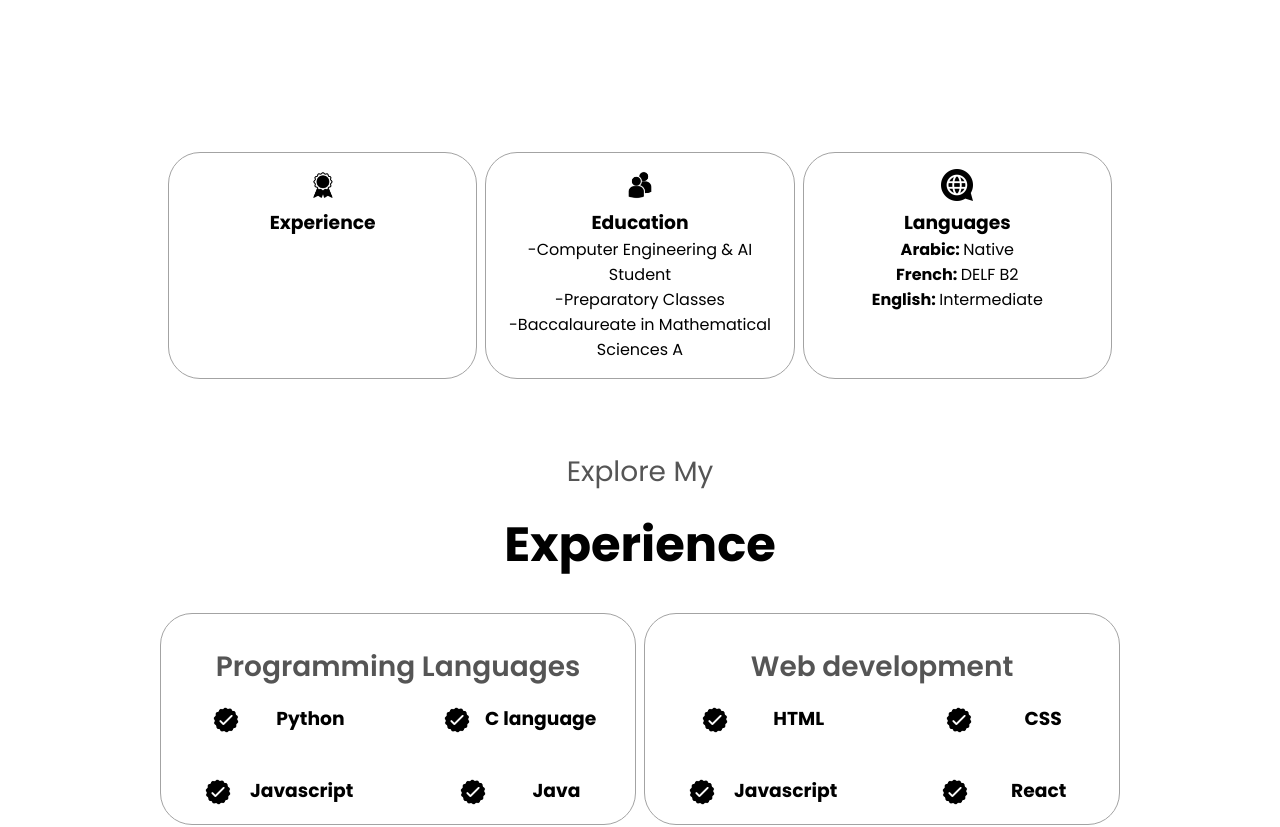
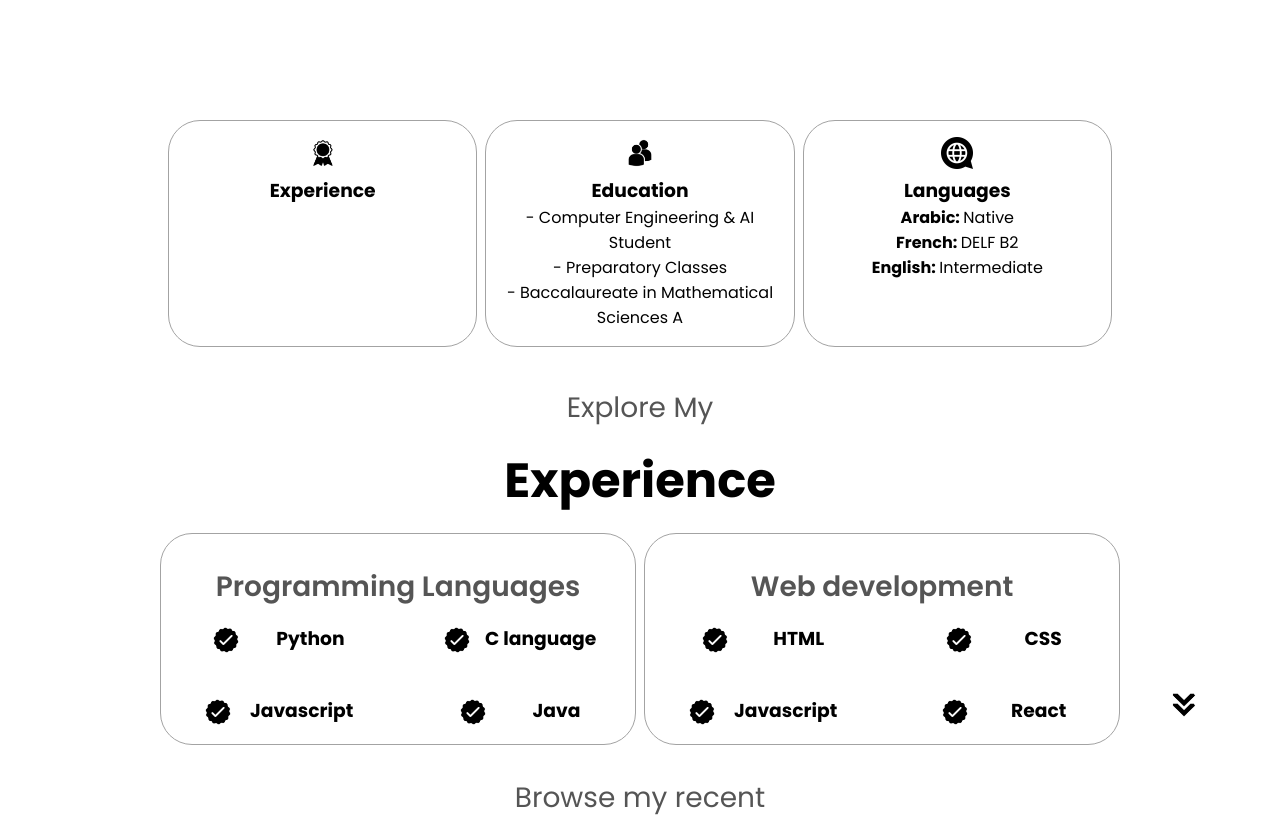
Before and after one commit to ikraammel/Portfolio, a React (Vite) app: page / in a window 1280 px wide. Shown: the part 1340-2167 px from the top of the page. Built offline with nearby package versions, Linux system fonts and the light colour scheme.

Commit message:
modif css about

```diff
--- a/src/components/About/About.jsx
+++ b/src/components/About/About.jsx
@@ -7,7 +7,7 @@ import Motion from "../Motion";
 const About = () => {
   return (
     <section id="about">
-      <Motion className="section__text__p1" text1="Get to know more" text2="About me"/>
+      <Motion className="section__text__p1" text1="Get to know more" text2="About me" />
       <div className="section-container">
         <motion.div
           className="section_pic-container"
@@ -18,7 +18,7 @@ const About = () => {
         ></motion.div>
         <motion.div
           className="about-details-container"
-          initial={{ opacity: 0, y: 50 }}
+          initial={{ opacity: 0, y: 20 }}
           whileInView={{ opacity: 1, y: 0 }}
           transition={{ duration: 0.8 }}
           viewport={{ once: true }}
@@ -35,10 +35,10 @@ const About = () => {
               src="education.png"
               p={
                 <div>
-                  -Computer Engineering & AI Student
+                  - Computer Engineering & AI Student
                   <br />
-                  -Preparatory Classes <br />
-                  -Baccalaureate in Mathematical Sciences A
+                  - Preparatory Classes <br />
+                  - Baccalaureate in Mathematical Sciences A
                 </div>
               }
             />
@@ -48,9 +48,9 @@ const About = () => {
               alt="langue icon"
               p={
                 <div>
-                  <b>Arabic: </b>Native <br />
+                  <b>Arabic: </b> Native <br />
                   <b>French: </b> DELF B2 <br />
-                  <b>English: </b>Intermediate{" "}
+                  <b>English: </b> Intermediate
                 </div>
               }
             />
--- a/src/components/About/style.css
+++ b/src/components/About/style.css
@@ -1,44 +1,51 @@
-#about{
+#about {
     position: relative;
 }
-.about-container{
+
+.about-container {
     display: flex;
     gap: 2rem;
-    margin-bottom:2rem ;
-    margin-top: 2rem;
+    margin-top: 1rem; /* Réduire la marge en haut */
+    margin-bottom: 1rem; /* Réduire la marge en bas */
+}
 
-}
-#about-details-container{
+#about-details-container {
     display: flex;
     justify-content: center;
     align-items: center;
     flex-direction: column;
+    margin-top: 0; /* Ajuster la marge */
 }
-section{
-    padding-top: 4vh;
-    height:96vh;
+
+section {
+    padding-top: 2vh; /* Réduire le padding en haut */
+    height: auto; /* Changer la hauteur à auto pour que la hauteur s'adapte au contenu */
     margin: 0 10rem;
     box-sizing: border-box;
     min-height: fit-content;
 }
-.section-container{
+
+.section-container {
     display: flex;
 }
-.details-container{
+
+.details-container {
     padding: 1rem;
-    flex:1;
+    flex: 1;
     background: white;
     border-radius: 2rem;
-    border:rgb(53,53,53)0.1rem solid;
-    border-color: rgb(163,163,163);
+    border: rgb(53, 53, 53) 0.1rem solid;
+    border-color: rgb(163, 163, 163);
     text-align: center;
     width: 300px;
 }
-.details-container:hover{
+
+.details-container:hover {
     cursor: pointer;
     width: 350px;
     background-color: gray;
 }
+
 .about-container-motion {
     display: flex;
     flex-direction: column;
@@ -48,4 +55,9 @@ section{
     margin: 0 auto;
     padding: 3.5rem;
     overflow: hidden;
-  }
+}
+
+.section_pic-container {
+    width: 0; /* Réduire la taille si l'image n'est pas nécessaire */
+    height: 0;
+}
```
